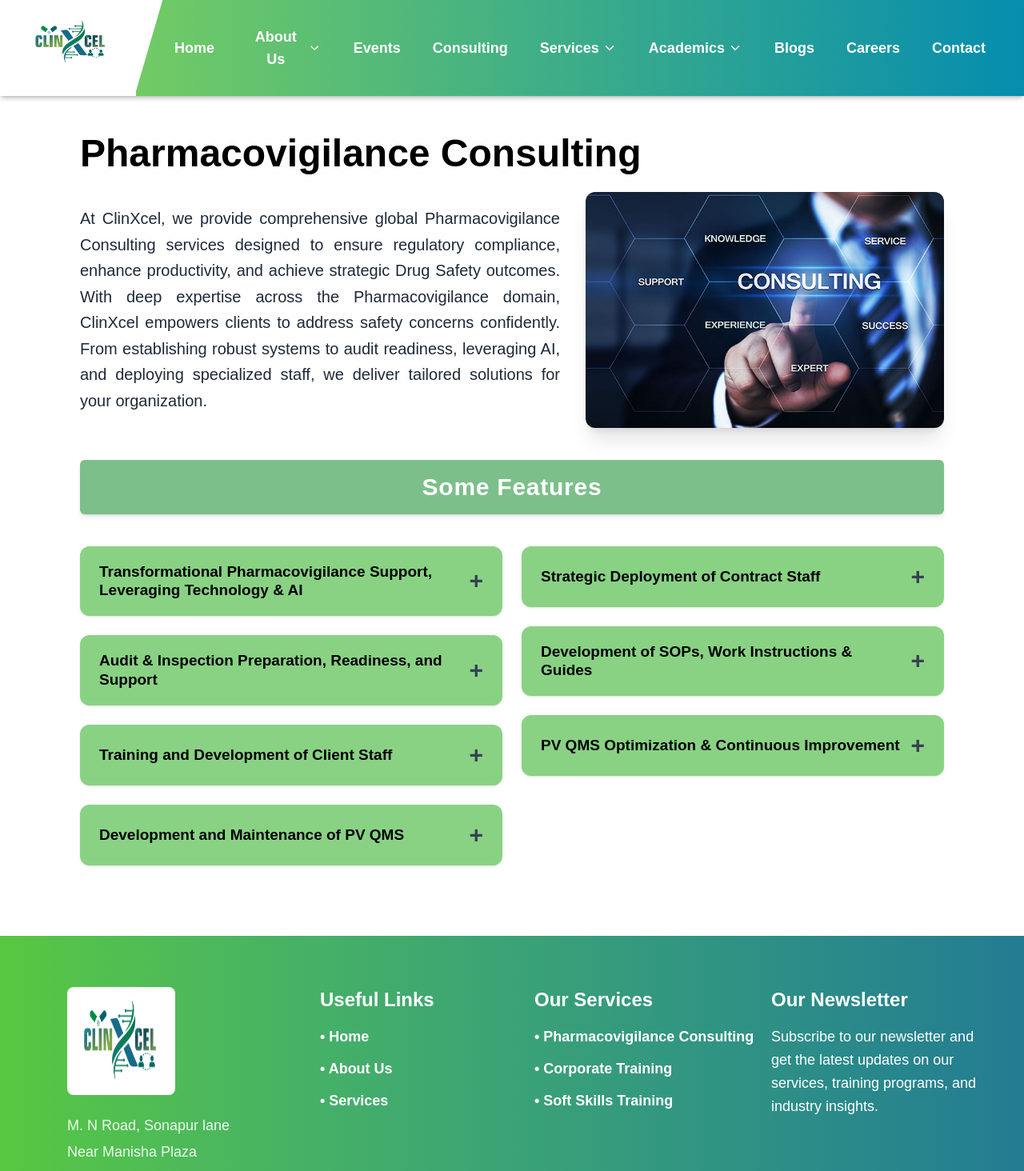
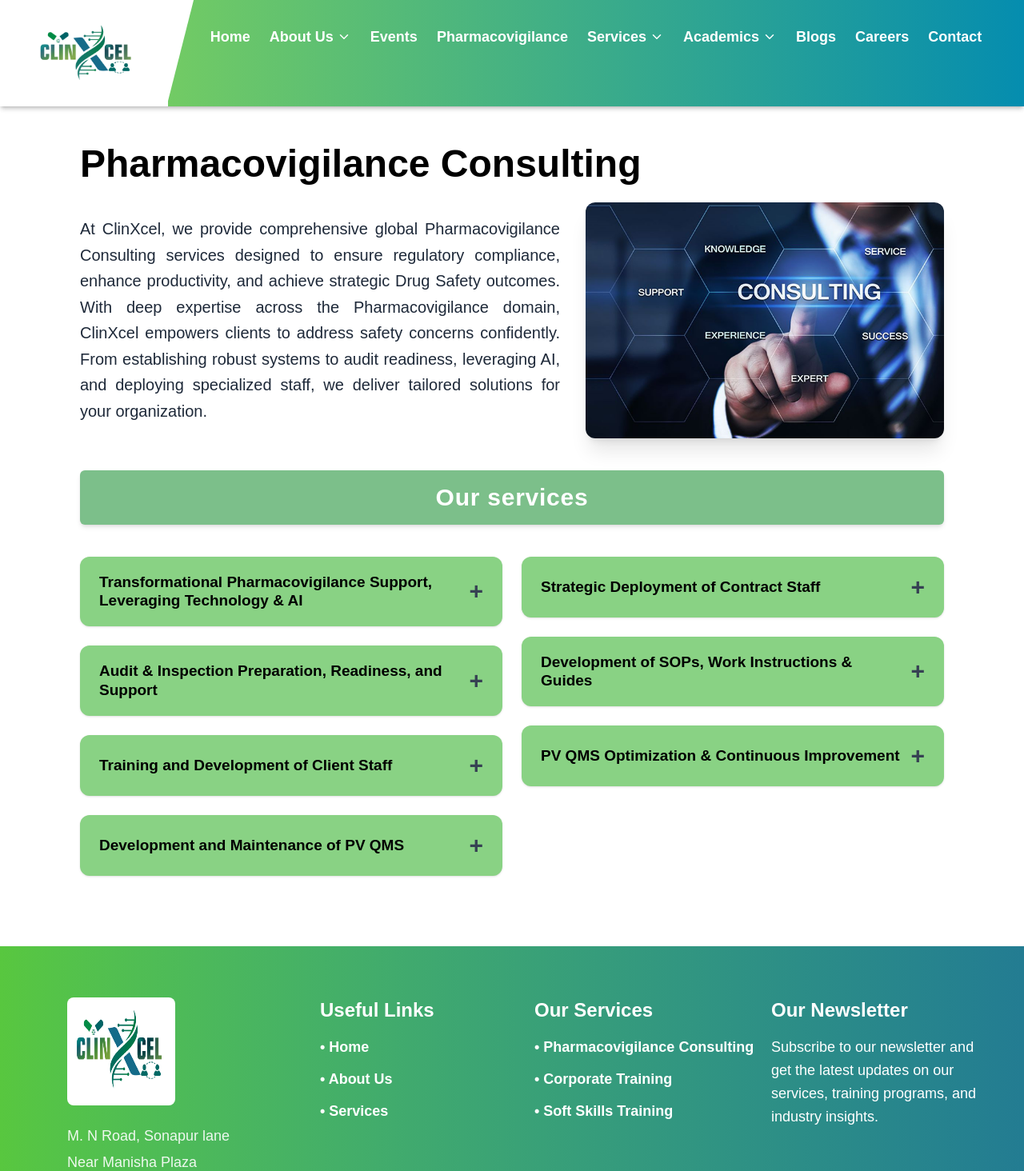
Before and after one commit to abdulahadkhan-10/clin, a Next.js app: page /consulting in a window 1280 px wide. Shown: the top 1464 px of the page at 80% size. Built offline with nearby package versions, Linux system fonts and the light colour scheme.

Commit message:
zaid changes before live

```diff
--- a/src/component/academics/academics.jsx
+++ b/src/component/academics/academics.jsx
@@ -57,7 +57,7 @@
       <div className="max-w-7xl mx-auto">
         {/* Header with Animation */}
         <h2 className="text-3xl sm:text-4xl md:text-5xl font-bold text-gray-900 ml-2 sm:ml-3 md:ml-5 mb-4 sm:mb-5 md:mb-6 relative inline-block">
-          Academics
+          Services
         </h2>
 
         <img
--- a/src/component/consulting/page.jsx
+++ b/src/component/consulting/page.jsx
@@ -84,12 +84,12 @@
           </div>
         </div>
 
-        {/* SOME FEATURES TITLE */}
+        {/* TITLE */}
         <div className="relative w-full mt-6 sm:mt-8 lg:mt-10 mb-6 sm:mb-8 lg:mb-10">
           {/* Green Bar */}
           <div className="bg-[#7CBF8A] w-full py-2.5 sm:py-3 lg:py-4 rounded-md shadow-md flex justify-center">
             <h2 className="text-xl sm:text-2xl lg:text-3xl font-extrabold text-white tracking-wide text-center px-4">
-              Some Features
+              Our services
             </h2>
           </div>
         </div>
--- a/src/component/home/medical/medical.jsx
+++ b/src/component/home/medical/medical.jsx
@@ -141,9 +141,14 @@
 
         {/* ================= DESKTOP VIEW ================= */}
         <div
-          className="hidden md:flex relative w-[35%] lg:w-[38%] xl:w-[35%] p-8 lg:p-10 xl:p-14 flex-col justify-center text-white z-20 backdrop-blur-[5px] min-h-[480px] lg:min-h-[500px]"
+          className="hidden md:flex relative w-[55%] lg:w-[57%] xl:w-[55%]   w-[45%] lg:w-[48%] xl:w-[45%] w-[35%] lg:w-[38%] xl:w-[35%] p-8 lg:p-10 xl:p-14 flex-col justify-center text-white z-20 backdrop-blur-[5px] min-h-[480px] lg:min-h-[500px]"
           style={{
-            clipPath: "polygon(0 0, 90% 0, 80% 50%, 90% 100%, 0 100%)",
+            clipPath: "polygon(0 0, 100% 0, 92% 50%, 100% 100%, 0 100%)"
+
+
+
+,
+
           }}
         >
           <div className="absolute inset-0 bg-gradient-to-br from-[#68c07e]/80 via-[#469d8b]/75 to-[#1a6e87]/70 opacity-[0.9] z-0"></div>
--- a/src/component/layout/Footer.jsx
+++ b/src/component/layout/Footer.jsx
@@ -25,10 +25,10 @@
           <div className="flex justify-center sm:justify-start mb-4 sm:mb-6">
             <Link href="/">
               <Image
-                src="/logo3.png"
+                src="/logo3.5.png"
                 alt="ClinXcel Logo"
-                width={120}
-                height={120}
+                width={200}
+                height={20}
                 className="w-[100px] h-[100px] sm:w-[120px] sm:h-[120px] md:w-[135px] md:h-[135px] rounded-lg cursor-pointer hover:opacity-80 transition-opacity"
               />
             </Link>
--- a/src/component/layout/Navbar.jsx
+++ b/src/component/layout/Navbar.jsx
@@ -31,11 +31,14 @@
   }, []);
 
   const computePosition = (btnEl, width = 260) => {
-    if (!btnEl) return { left: 0, top: 0 };
+    if (!btnEl || !navRef.current) return { left: 0, top: 0 };
 
     const btnRect = btnEl.getBoundingClientRect();
 
+    // Center horizontally under the button
     const left = Math.round(btnRect.left + btnRect.width / 2 - width / 2);
+
+    // Position dropdown just below the button
     const top = Math.round(btnRect.bottom + 8);
 
     return { left, top };
@@ -118,28 +121,29 @@
   return (
     <>
       <nav ref={navRef} className="w-full relative shadow-md" style={{ zIndex: 1000 }}>
+        <div id="dropdown-root" className="absolute left-0 top-0 w-full h-full pointer-events-none" />
+
         <div className="w-full shadow-md flex gap-2 sm:gap-4 relative">
 
           {/* LOGO */}
-          <div className="py-1 pl-1 sm:pl-2 ml-2 sm:ml-4 flex-shrink-0">
-  <img
-    src="/logo3.png"
-    alt="ClinXcel Logo"
-    className="w-[80px] h-[60px] sm:w-[100px] sm:h-[75px] md:w-[130px] md:h-[97px] object-contain"
-  />
-</div>
-
+           <div className="py-1 pl-1 sm:pl-2 ml-1 sm:ml-2 md:ml-3 lg:ml-4 flex-shrink-0">
+            <img
+              src="/logo3.png"
+              alt="ClinXcel Logo"
+              className="w-[90px] h-[65px] sm:w-[110px] sm:h-[80px] md:w-[120px] md:h-[90px] lg:w-[140px] lg:h-[105px] xl:w-[170px] xl:h-[125px] object-contain"
+            />
+           </div>
 
           {/* GRADIENT NAVBAR */}
           <div
-            className="flex-1 py-4 sm:py-6 md:py-8 px-4 sm:px-8 md:px-12 relative"
+            className="flex-1 py-4 sm:py-6 md:py-8 px-4 sm:px-6 md:px-8 lg:px-12 relative"
             style={{
               background: "linear-gradient(to right, #72CB64, #058DAF)",
               clipPath: "polygon(3% 0, 100% 0, 100% 100%, 0% 100%, 0 95%)",
             }}
           >
             <div className="flex items-center justify-end md:justify-center">
-              <ul className="hidden md:flex items-center space-x-6 lg:space-x-10 text-white font-semibold text-base lg:text-lg mx-auto relative">
+              <ul className="hidden md:flex items-center space-x-2 lg:space-x-4 xl:space-x-6 2xl:space-x-10 text-white font-semibold text-sm lg:text-base xl:text-lg mx-auto relative whitespace-nowrap">
 
                 <li>
                   <a href="/" className="hover:text-gray-200 cursor-pointer">
@@ -173,7 +177,7 @@
 
                 <li>
                   <a href="/consulting" className="hover:text-gray-200 cursor-pointer">
-                    Consulting
+                    Pharmacovigilance
                   </a>
                 </li>
 
@@ -257,7 +261,7 @@
                 <a href="/about" onClick={() => setMenuOpen(false)} className="block py-2 hover:bg-gray-100 cursor-pointer">
                   About Us
                 </a>
-                <a href="/team" onClick={() => setMenuOpen(false)} className="block py-2 hover:bg-gray-100 cursor-pointer">
+                <a href="" onClick={() => setMenuOpen(false)} className="block py-2 hover:bg-gray-100 cursor-pointer">
                   Our Team
                 </a>
               </div>
@@ -296,13 +300,13 @@
                 <a href="/academics" onClick={() => setMenuOpen(false)} className="block py-2 hover:bg-gray-100 cursor-pointer">
                   Domain Courses
                 </a>
-                <a href="/Communication" onClick={() => setMenuOpen(false)} className="block py-2 hover:bg-gray-100 cursor-pointer">
+                <a href="" onClick={() => setMenuOpen(false)} className="block py-2 hover:bg-gray-100 cursor-pointer">
                   Communication
                 </a>
-                <a href="/internshipprograms" onClick={() => setMenuOpen(false)} className="block py-2 hover:bg-gray-100 cursor-pointer">
+                <a href="" onClick={() => setMenuOpen(false)} className="block py-2 hover:bg-gray-100 cursor-pointer">
                   Internship Programs
                 </a>
-                <a href="/placemementassistance" onClick={() => setMenuOpen(false)} className="block py-2 hover:bg-gray-100 cursor-pointer">
+                <a href="" onClick={() => setMenuOpen(false)} className="block py-2 hover:bg-gray-100 cursor-pointer">
                   Placement Assistance
                 </a>
               </div>
@@ -330,6 +334,7 @@
           ref={aboutDropRef}
           style={{
             position: "fixed",
+            pointerEvents: "auto",
             left: aboutPos.left,
             top: aboutPos.top,
             width: aboutPos.width,
@@ -341,7 +346,7 @@
           <a href="/about" className="block px-4 py-2 text-black hover:bg-gray-100 cursor-pointer">
             About Us
           </a>
-          <a href="/team" className="block px-4 py-2 text-black hover:bg-gray-100 cursor-pointer">
+          <a href="" className="block px-4 py-2 text-black hover:bg-gray-100 cursor-pointer">
             Our Team
           </a>
         </div>,
@@ -390,13 +395,13 @@
           <a href="/academics" className="block px-4 py-2 text-black hover:bg-gray-100 cursor-pointer">
             Domain Courses
           </a>
-          <a href="/Communication" className="block px-4 py-2 text-black hover:bg-gray-100 cursor-pointer">
+          <a href="" className="block px-4 py-2 text-black hover:bg-gray-100 cursor-pointer">
             Communication
           </a>
-          <a href="/internshipprograms" className="block px-4 py-2 text-black hover:bg-gray-100 cursor-pointer">
+          <a href="" className="block px-4 py-2 text-black hover:bg-gray-100 cursor-pointer">
             Internship Programs
           </a>
-          <a href="/placemementassistance" className="block px-4 py-2 text-black hover:bg-gray-100 cursor-pointer">
+          <a href="" className="block px-4 py-2 text-black hover:bg-gray-100 cursor-pointer">
             Placement Assistance
           </a>
         </div>,
@@ -406,4 +411,4 @@
   );
 };
 
-export default Navbar
+export default Navbar;
```
Also changed, not shown: public/logo3.5.png (added).
